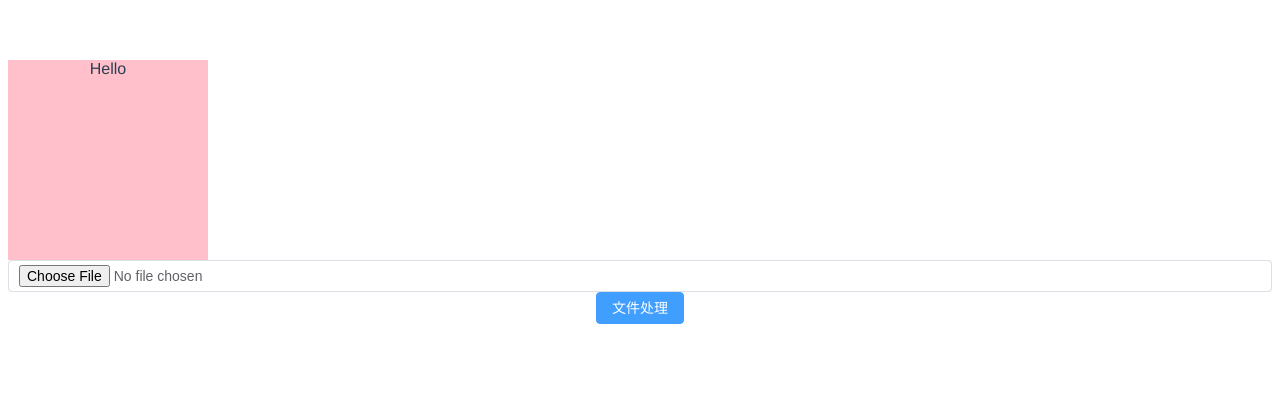
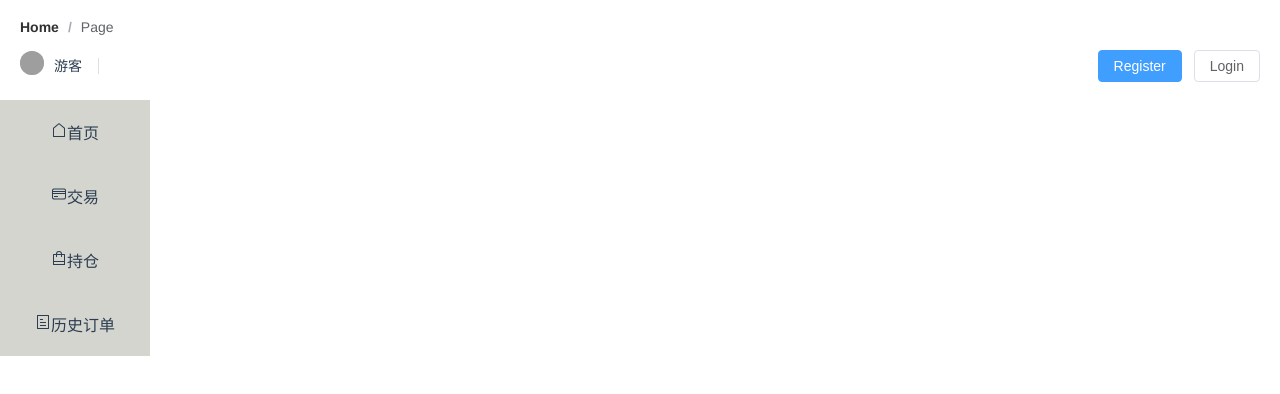
Before and after one commit to CSDJQ/23-24-WEB, a Vue app in the folder vue-demo/: page /#/index in a window 1280 px wide. Shown: the top 394 px of the page. Built offline with nearby package versions, Linux system fonts and the light colour scheme; grey boxes are pictures that could not be loaded.

Commit message:
安装并全局引入了element icons，增加侧边栏，实现点击侧边栏跳转主内容页面

```diff
--- a/vue-demo/package.json
+++ b/vue-demo/package.json
@@ -8,6 +8,7 @@
     "lint": "vue-cli-service lint"
   },
   "dependencies": {
+    "@element-plus/icons-vue": "^2.3.1",
     "core-js": "^3.8.3",
     "element-plus": "^2.7.0",
     "vue": "^3.2.13",
--- a/vue-demo/src/App.vue
+++ b/vue-demo/src/App.vue
@@ -15,6 +15,6 @@
   -moz-osx-font-smoothing: grayscale;
   text-align: center;
   color: #2c3e50;
-  margin-top: 60px;
+  margin-top: 20px;
 }
 </style>
--- /dev/null
+++ b/vue-demo/src/assets/css/global.css
@@ -0,0 +1,36 @@
+/* 重置所有元素的内外边距和边框 */
+* {
+    margin: 0;
+    padding: 0;
+    border: 0;
+    box-sizing: border-box;
+}
+
+/* 清除列表元素的默认样式 */
+ul, ol {
+    list-style: none;
+}
+
+/* 清除链接的默认样式 */
+a {
+    text-decoration: none;
+    color: inherit;
+}
+
+/* 清除标题元素的默认样式 */
+h1, h2, h3, h4, h5, h6 {
+    font-size: inherit;
+    font-weight: inherit;
+}
+
+/* 清除段落元素的默认样式 */
+p {
+    margin: 0;
+}
+
+:root {
+    --normal:#545c6c;
+    --lighter:#6f7071;
+    --lightest:#d5d5d0;
+    --text--lightest:#FBFBFB;
+}
--- a/vue-demo/src/main.js
+++ b/vue-demo/src/main.js
@@ -3,8 +3,22 @@ import App from './App.vue'
 import ElementPlus from 'element-plus'
 import 'element-plus/dist/index.css'
 import router from './router/index'
+import './assets/css/global.css';
+
+import * as ElementPlusIconsVue from '@element-plus/icons-vue'
 
 const app = createApp(App)
+
+for (const [key, component] of Object.entries(ElementPlusIconsVue)) {
+    app.component(key, component)
+  }
+
+// 注册 Element Plus
+app.use(ElementPlus)
+
+// 使用路由
 app.use(router)
-app.use(ElementPlus)
+
+
+// 挂载应用程序
 app.mount('#app')
--- /dev/null
+++ b/vue-demo/src/views/HaveSonpage.vue
@@ -0,0 +1,17 @@
+<template>
+    <div>Have!</div>
+</template>
+
+<script>
+// import { defineComponent } from '@vue/composition-api'
+
+// export default defineComponent({
+//     setup() {
+
+//     },
+// })
+</script>
+
+<style scoped>
+
+</style>
--- /dev/null
+++ b/vue-demo/src/views/HistorySonpage.vue
@@ -0,0 +1,17 @@
+<template>
+    <div>History!</div>
+</template>
+
+<script>
+// import { defineComponent } from '@vue/composition-api'
+
+// export default defineComponent({
+//     setup() {
+
+//     },
+// })
+</script>
+
+<style scoped>
+
+</style>
--- /dev/null
+++ b/vue-demo/src/views/HomeSonpage.vue
@@ -0,0 +1,17 @@
+<template>
+    <div>Hello!</div>
+</template>
+
+<script>
+// import { defineComponent } from '@vue/composition-api'
+
+// export default defineComponent({
+//     setup() {
+
+//     },
+// })
+</script>
+
+<style scoped>
+
+</style>
--- a/vue-demo/src/views/IndexPage.vue
+++ b/vue-demo/src/views/IndexPage.vue
@@ -1,16 +1,97 @@
 <template>
-    <div class="pink">Hello</div>
-    <el-input class="input" :model="input" type="file" placeholder="input"></el-input>
-    <el-button class="button" type="primary">文件处理</el-button>
+    <div class="common-layout">
+        <el-container>
+            <el-header>
+                <el-page-header>
+                    <!-- 面包屑插槽 -->
+                    <template #breadcrumb>
+                        <el-breadcrumb separator="/">
+                            <el-breadcrumb-item to="/">Home</el-breadcrumb-item>
+                            <el-breadcrumb-item>Page</el-breadcrumb-item>
+                        </el-breadcrumb>
+                    </template>
+
+                    <!-- 图标插槽 -->
+                    <template #icon>
+                        <div class="block">
+                            <el-avatar :size="avatarSize" :src="circleUrl" />
+                        </div>
+                    </template>
+
+                    <!-- 标题插槽 -->
+                    <template #title>
+                        游客
+                    </template>
+
+                    <!-- 额外内容插槽 -->
+                    <template #extra>
+                        <el-button type="primary">Register</el-button>
+                        <el-button>Login</el-button>
+                    </template>
+                </el-page-header>
+            </el-header>
+            <el-container>
+                <el-aside class="side">
+                    <router-link to="/home">
+                        <el-row><el-icon><House /></el-icon>首页</el-row>
+                    </router-link>
+                    <router-link to="/shop">
+                    <el-row><el-icon><CreditCard /></el-icon>交易</el-row>
+                    </router-link>
+                    <router-link to="/have">
+                    <el-row><el-icon><ShoppingBag /></el-icon>持仓</el-row>
+                    </router-link>
+                    <router-link to="/history">
+                    <el-row><el-icon><Tickets /></el-icon>历史订单</el-row>
+                    </router-link>
+                </el-aside>
+                <el-main>
+                    <router-view></router-view>
+                </el-main>
+            </el-container>
+        </el-container>
+    </div>
 </template>
 
-<script>
+<script setup>
+import { reactive, toRefs } from 'vue'
+
+const state = reactive({
+  circleUrl: 'https://cube.elemecdn.com/3/7c/3ea6beec64369c2642b92c6726f1epng.png',
+  avatarSize: 'small',
+})
+
+
+const { circleUrl, avatarSize} = toRefs(state)
 </script>
 
+
 <style scoped>
-.pink{
-    width: 200px;
-    height: 200px;
-    background-color: pink;
+.common-layout .el-header {
+    height: 80px;
+}
+
+.common-layout .side {
+    width: auto;
+    height: 100%;
+    background-color: var(--lightest);
+}
+
+.common-layout .side .el-row{
+    padding: 20px;
+    width:150px;
+    justify-content: center;
+    border-radius: 8px;
+    transition: all 0.3s;
+}
+
+.common-layout .side .el-row:hover{
+    background-color: var(--normal);
+    color: var(--text--lightest);
+}
+
+.common-layout .side .el-row .el-icon{
+    position:relative;
+    top:2px;
 }
 </style>
--- /dev/null
+++ b/vue-demo/src/views/ShopSonpage.vue
@@ -0,0 +1,17 @@
+<template>
+    <div>Shop!</div>
+</template>
+
+<script>
+// import { defineComponent } from '@vue/composition-api'
+
+// export default defineComponent({
+//     setup() {
+
+//     },
+// })
+</script>
+
+<style scoped>
+
+</style>
```
Also changed, not shown: vue-demo/src/router/index.js (+20 -1 lines), 1 other file (tests, documents, lock files or other folders).
